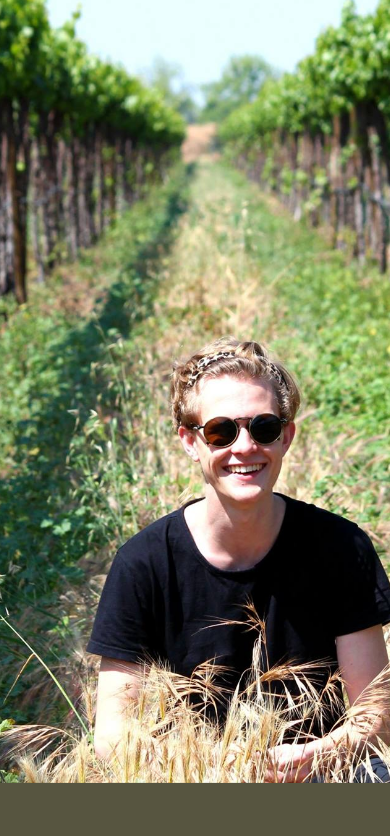
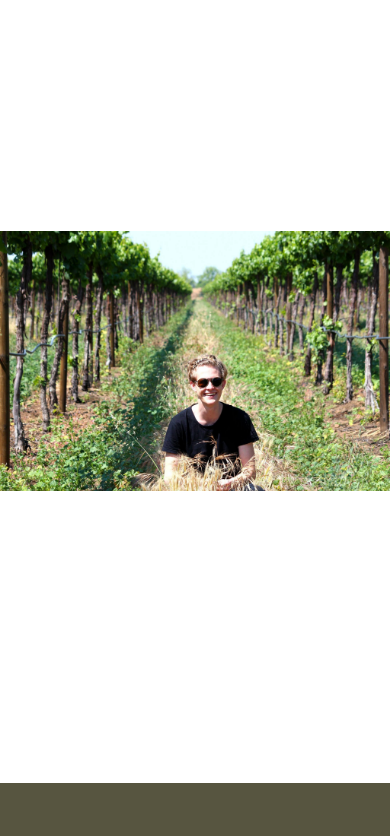
Before and after one commit to johnpwilson3005/johnpwilson3005.github.io, a plain HTML site: page index.html in a window 390 px wide. Shown: the part 61-897 px from the top of the page. Drawn offline with nearby package versions, Linux system fonts and the light colour scheme; a web font is replaced by a local one.

Commit message:
final try to fix hero image on phone screens before asking for help

```diff
--- a/css/styles.css
+++ b/css/styles.css
@@ -158,6 +158,19 @@ h1 {
 }
 
 @media only screen and (max-width : 768px) {
+  .hero-section {
+    display: flex;
+    height: 100vh;
+    background-image: url("../img/sittin-down.jpg");
+    background-size: contain;
+    background-attachment: fixed;
+    background-repeat:no-repeat;
+    background-position: center;
+    align-items: center;
+  }
+}
+
+@media only screen and (max-width : 768px) {
 }
 
 /* Medium Screens */
```
